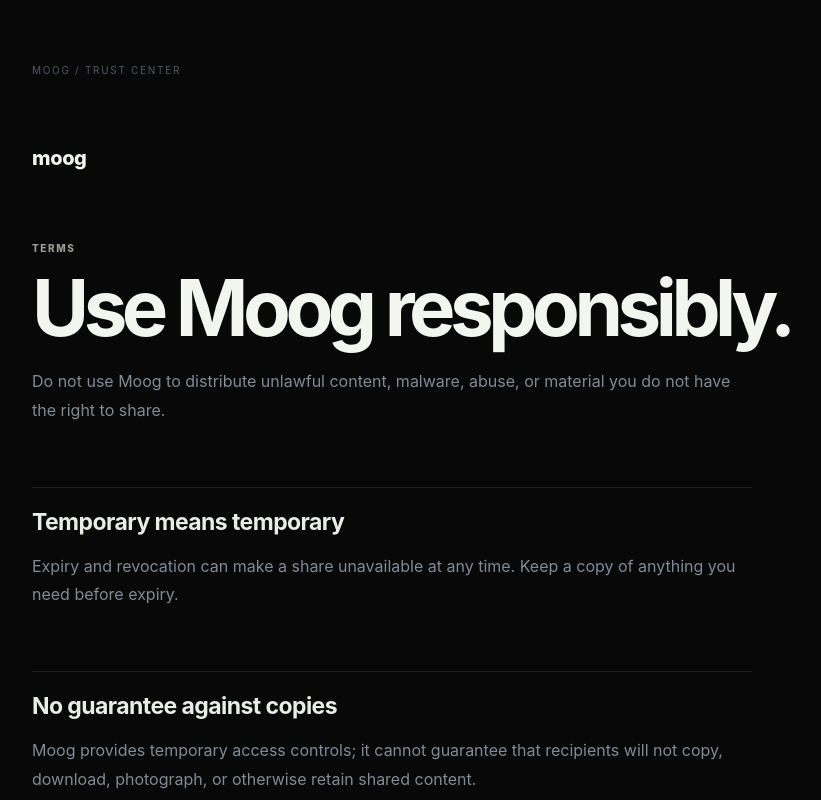
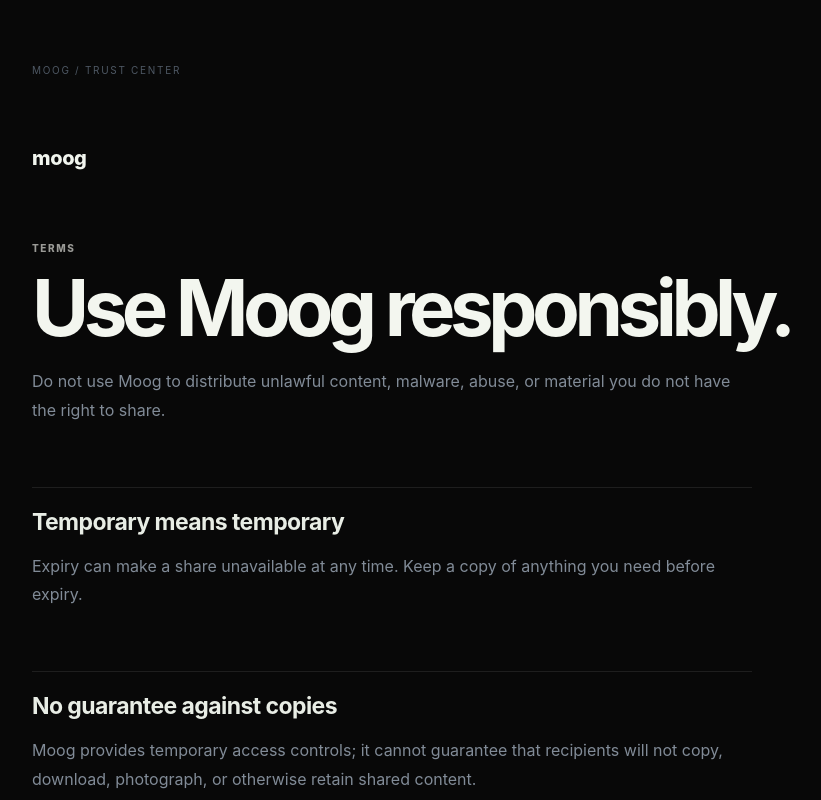
Before and after one commit to addulasaikiran-ops/Moog-1.0, a Next.js app: page /terms in a window 1280 px wide. Shown: the top 800 px of the page, without its empty margins (158-979 px from the left). Built offline with nearby package versions, Linux system fonts and the light colour scheme; no server answers.

Commit message:
Remove stale revocation wording from terms

```diff
--- a/app/terms/page.tsx
+++ b/app/terms/page.tsx
@@ -12,7 +12,7 @@ export default function TermsPage() {
         <h1>Use Moog responsibly.</h1>
         <p>Do not use Moog to distribute unlawful content, malware, abuse, or material you do not have the right to share.</p>
         <h2>Temporary means temporary</h2>
-        <p>Expiry and revocation can make a share unavailable at any time. Keep a copy of anything you need before expiry.</p>
+        <p>Expiry can make a share unavailable at any time. Keep a copy of anything you need before expiry.</p>
         <h2>No guarantee against copies</h2>
         <p>Moog provides temporary access controls; it cannot guarantee that recipients will not copy, download, photograph, or otherwise retain shared content.</p>
         <h2>Abuse reports</h2>
```
